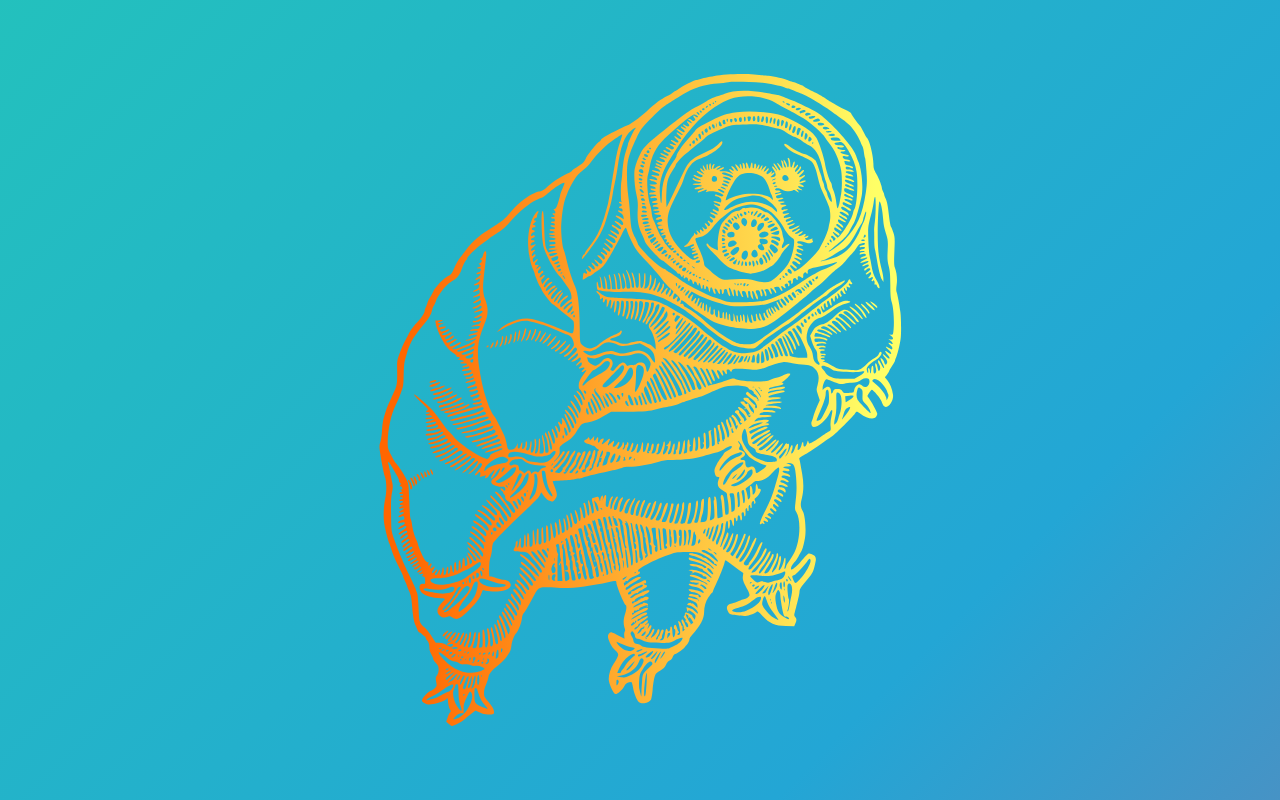
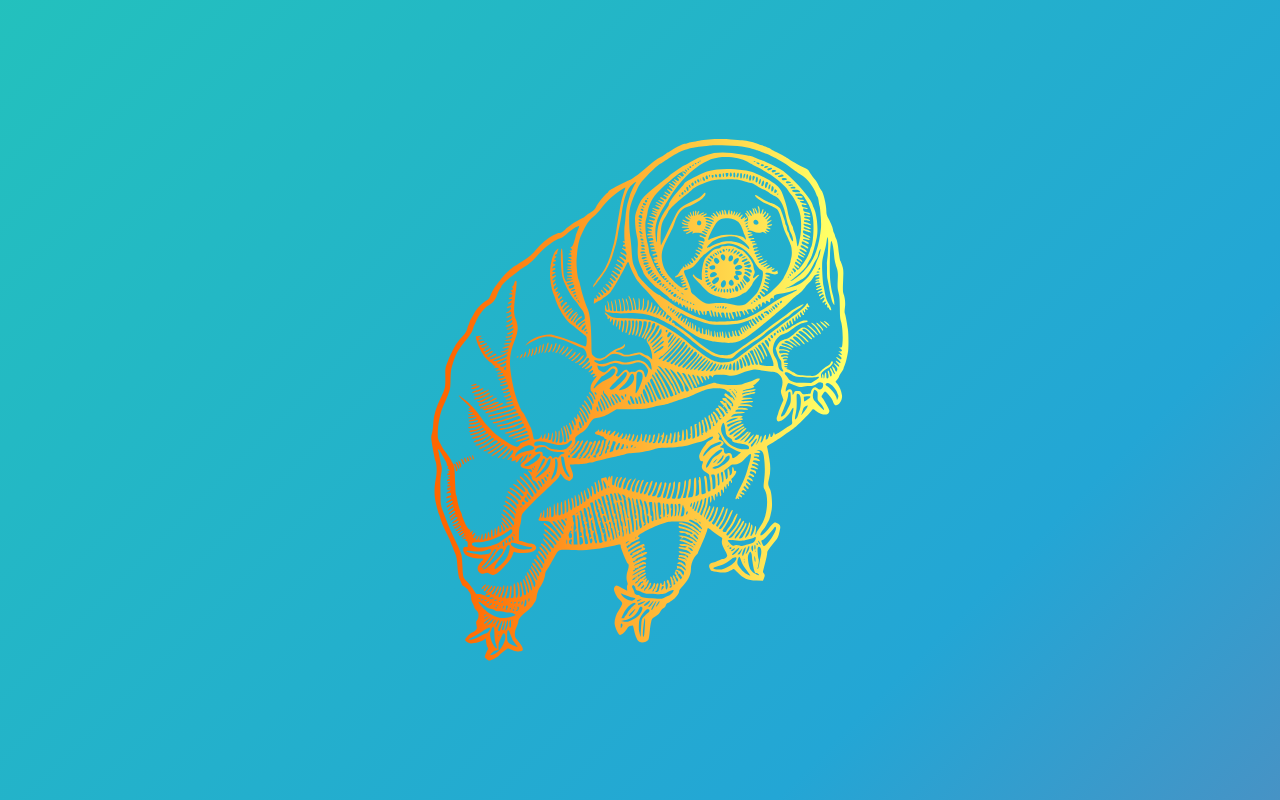
Before and after one commit to stevekinney/tardigradient, a website: page public/index.html in a window 1280 px wide. Drawn offline with Linux system fonts and the light colour scheme.

Commit message:
Adjust size and start script

```diff
--- a/package.json
+++ b/package.json
@@ -3,7 +3,7 @@
   "version": "0.0.1",
   "private": true,
   "scripts": {
-    "start": "serve",
+    "start": "serve public/",
     "lint": "prettier --check --plugin-search-dir=. . && eslint .",
     "format": "prettier --write --plugin-search-dir=. ."
   },
--- a/public/index.html
+++ b/public/index.html
@@ -36,10 +36,10 @@
     <meta property="og:type" content="website" />
     <style>
       :root {
-        --start-width: 80%;
-        --start-height: calc(var(--start-width) * 1.25);
-        --end-width: calc(var(--start-width) * 0.8);
-        --end-height: calc(var(--end-width) * 1.25);
+        --start-height: 80%;
+        --start-width: calc(var(--start-height) * 0.8);
+        --end-height: calc(var(--start-height) * 0.8);
+        --end-width: calc(var(--end-height) * 0.8);
       }
 
       main {
```
